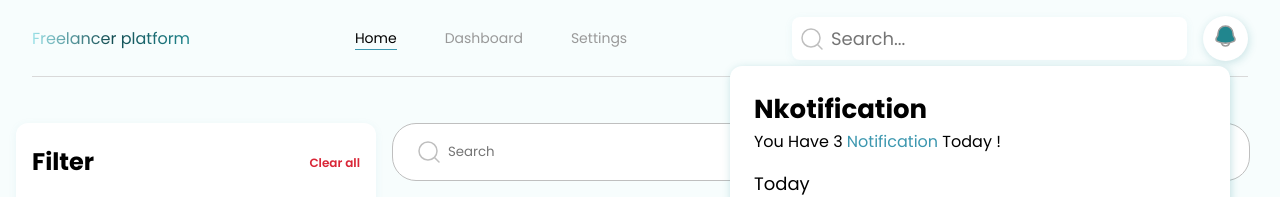
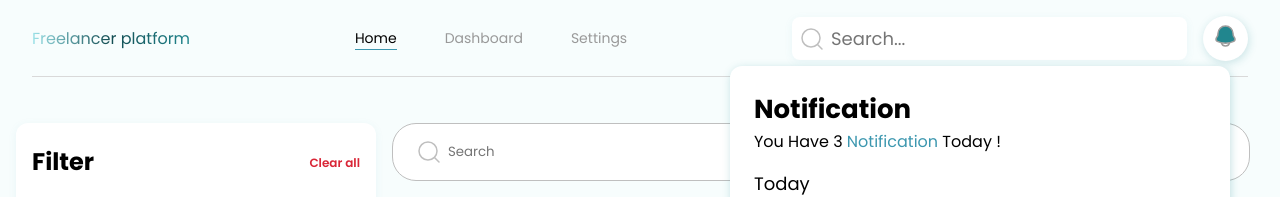
Before and after one commit to boo-shehab/Freelancer_platform, a React (Vite) app: page / in a window 1280 px wide. Both pictures are taken after a click on the button 1225 px from the left and 38 px from the top of the page. Shown: the top 197 px of the page. Built offline with nearby package versions, Linux system fonts and the light colour scheme.

Commit message:
Update Header.jsx

```diff
--- a/src/components/header/Header.jsx
+++ b/src/components/header/Header.jsx
@@ -68,7 +68,7 @@ const Header = () => {
                             <BellIcon active={isOpenNotification}/>
                             {isOpenNotification && (
                                 <div className={styles.notifications}>
-                                    <h3>Nkotification</h3>
+                                    <h3>Notification</h3>
                                     <p className={styles.subTitle}>You Have 3 <span>Notification</span> Today !</p>
                                     <ul>
 
```
